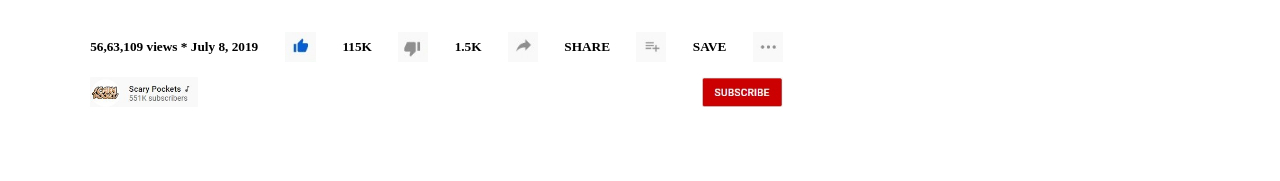
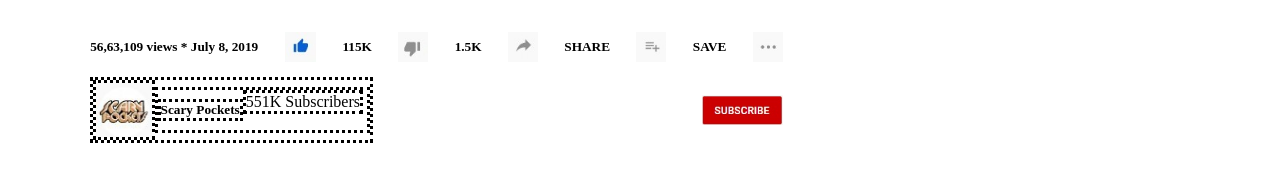
Before and after one commit to lucianosarno/EmbedingVideosImagesImprovingGitFlow, a plain HTML site: page index.html in a window 1280 px wide. Shown: the part 547-728 px from the top of the page. Drawn offline with Linux system fonts and the light colour scheme.

Commit message:
Fixing required changes, Added text for the channel name and subs.

```diff
--- /dev/null
+++ b/css/highlight.css
@@ -0,0 +1,3 @@
+.channel,.channelName,.subcount,.channelavtar,.chnnelDetails,.channelavtar{
+    border-style: dotted;
+}
--- a/css/style.css
+++ b/css/style.css
@@ -7,6 +7,33 @@
   }
   .hide {
     display: none;
+  }
+  .channel{
+    float: left;
+    width: 40%;
+    text-align: left;
+
+
+  }
+  .chnnelDetails{
+    float: right;
+    width: 100%;
+
+  }
+  .channelavtar{
+    width: 20%;
+    float: left;
+
+  }
+  .channelName{
+    margin-top: 0%;
+    margin-bottom: 0%;
+    float: top;
+
+  }
+  .subcount{
+    margin-top: 0%;
+    float: bottom;
   }
 
   .nextVideoSection {
@@ -40,7 +67,8 @@
   #logoAndMenu {
     float: left;
   }
-  #searchBarDiv {
+  #channelavtaricon{
+
   }
   #rightTopIconsDiv {
     float: right;
--- a/index.html
+++ b/index.html
@@ -10,6 +10,14 @@
     href="css/style.css"
     rel="stylesheet"
   >
+
+  <link
+  href="css/highlight.css"
+  rel="stylesheet"
+>
+
+
+
 </head>
 <body>
   <header>
@@ -34,9 +42,9 @@
     <article class="underVideoContent">
         <iframe id="iFrame" src="https://www.youtube.com/embed/XYeuvbhKy4I" allow="accelerometer; autoplay; encrypted-media; gyroscope; picture-in-picture" allowfullscreen></iframe>
         <h1 id="videoTitleH1">I Will Survive | Gloria Gaynor | funk cover ft. Mario Jose</h1>
+
         <div id=viewsLikeShare>
           <h5>56,63,109 views * July 8, 2019</h5>
-
           <img class="icon" alt="Like" src="images/LikeButton.jpg">
           <h5>115K</h5>
           <img class="icon" alt="Dislike" src="images/DislikeButton.jpg">
@@ -46,12 +54,18 @@
           <img class="icon" alt="Save" src="images/saveButton.jpg">
           <h5>SAVE</h5>
           <img class="icon" alt="More" src="images/threeDotsLike.jpg">
-
         </div>
 
         <div id="channelAndSubscribeImg">
 
-          <img class="icon" alt="Channel" src="images/channelAndSubCount.jpg">
+          <div class="channel">
+            <img class="channelavtar" alt="Channel" src="images/channelAvtar.jpg">
+           <div class="chnnelDetails">
+            <h5 class="channelName">Scary Pockets</h5>
+            <p class="subcount">551K Subscribers</p>
+           </div>
+          </div>
+
           <img class="icon" alt="Subscribe" src="images/subscribe.jpg">
 
         </div>
```
Also changed, not shown: images/channelAvtar.jpg (added).
